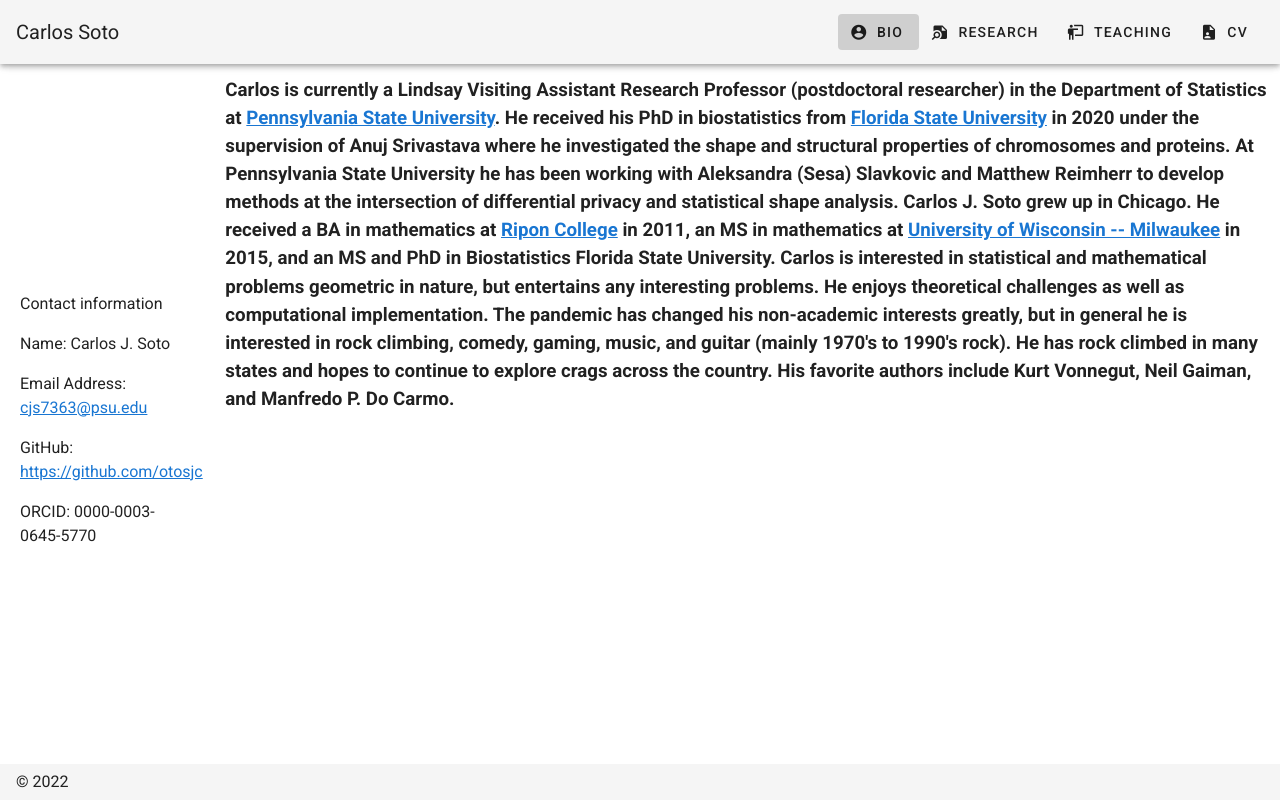
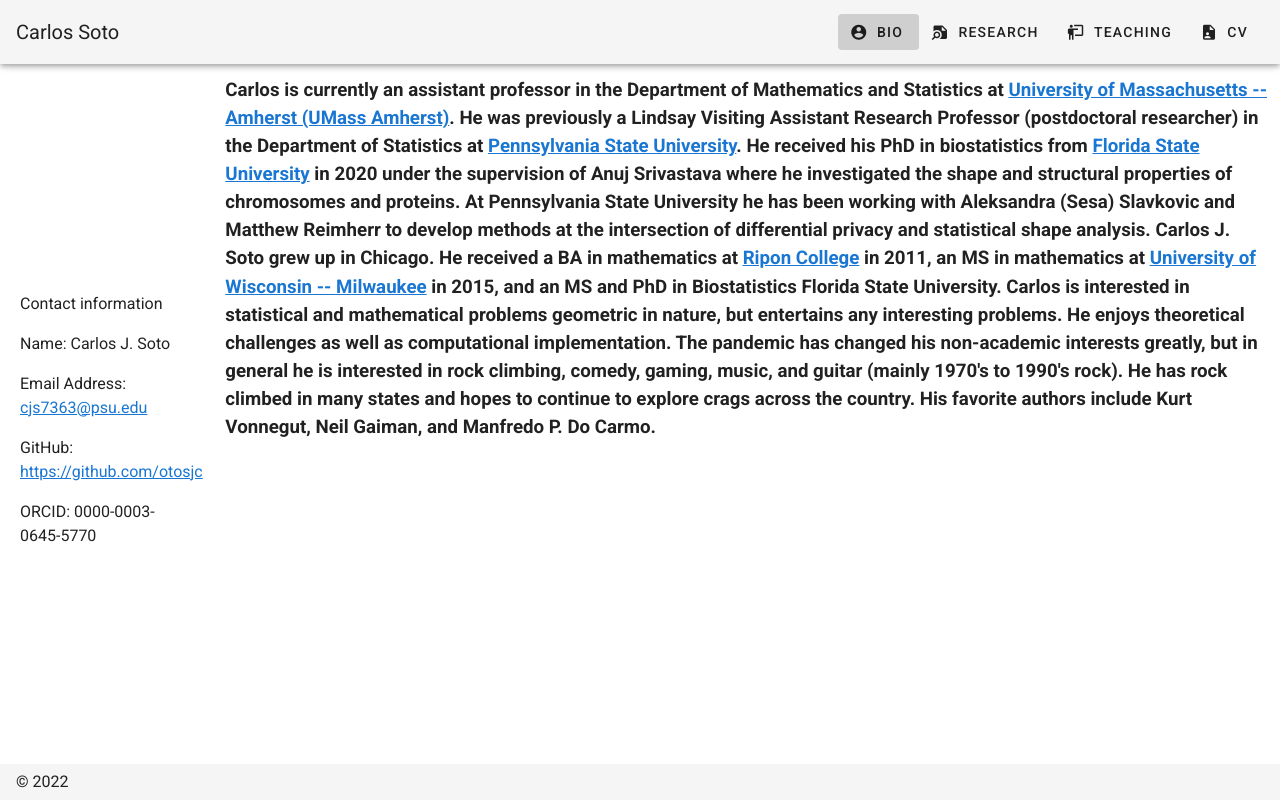
Before and after one commit to Alex-Bailon/carlos-soto-portfolio, a Nuxt app: page /bio in a window 1280 px wide. Built offline with nearby package versions, Linux system fonts and the light colour scheme.

Commit message:
Update bio.js
updated bio

```diff
--- a/static/bio.js
+++ b/static/bio.js
@@ -1,4 +1,6 @@
-export default `Carlos is currently a Lindsay Visiting Assistant Research Professor
+export default `Carlos is currently an assistant professor in the Department of Mathematics
+and Statistics at <a href="https://www.umass.edu/mathematics-statistics/" target="_blank"> University of Massachusetts -- Amherst (UMass Amherst)</a>.
+He was previously a Lindsay Visiting Assistant Research Professor
 (postdoctoral researcher) in the Department of Statistics at <a href="https://science.psu.edu/stat" target="_blank"> Pennsylvania State University</a>.
 He received his PhD in biostatistics from <a href="https://stat.fsu.edu/" target="_blank">Florida State University</a>
  in 2020 under the supervision of Anuj Srivastava where he investigated the shape and structural properties of chromosomes and proteins.
```
